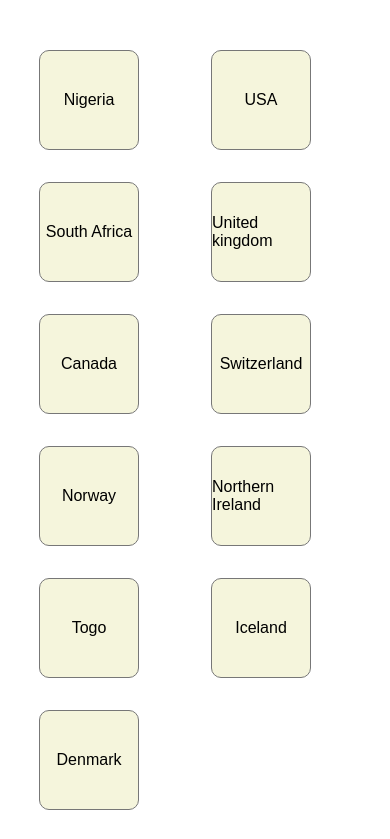
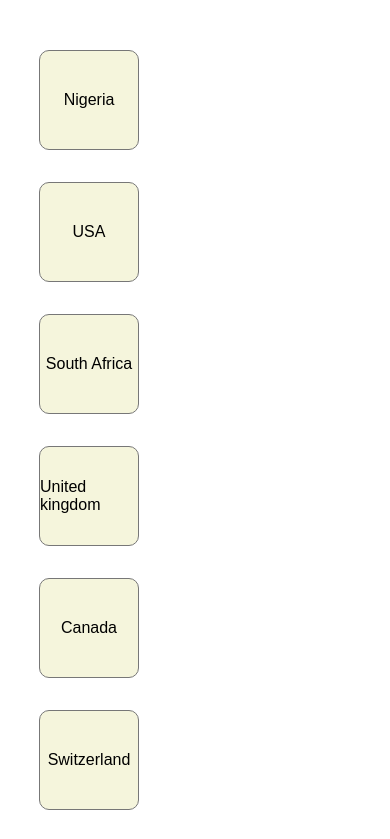
Before and after one commit to Zeuhz-Droid/CARD-ANIMATION, a plain HTML site: page index.html in a window 390 px wide. Shown: the top 839 px of the page. Drawn offline with Linux system fonts and the light colour scheme.

Commit message:
Update style.css

```diff
--- a/style.css
+++ b/style.css
@@ -19,7 +19,7 @@
     gap: 10rem;
 
     @media (max-width: 628px) {
-        grid-template-columns: repeat(auto-fit, minmax(8rem, 1fr));
+        grid-template-columns: repeat(auto-fit, minmax(20rem, 1fr));
         gap: 2rem;
     }
 }
```
